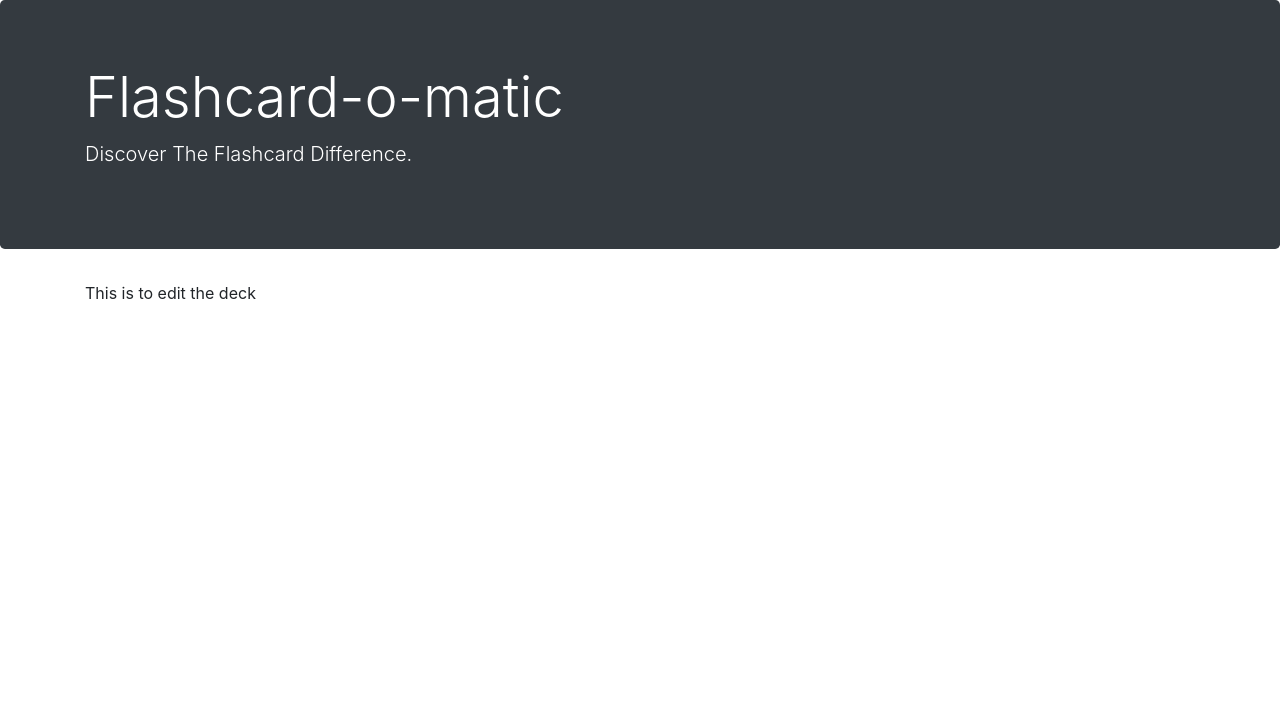
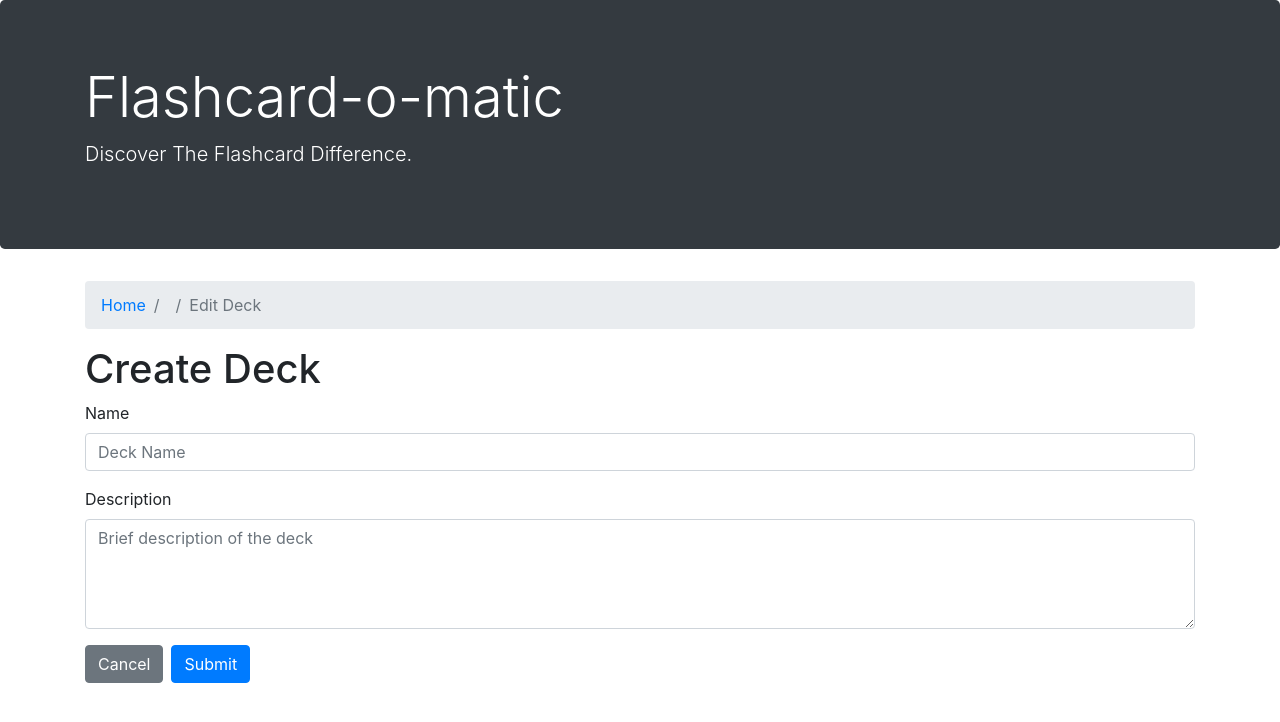
Before and after one commit to Kitkatnik/ks-Flashcards, a React (Create React App) app: page /decks/1/edit in a window 1280 px wide. Shown: the top 722 px of the page. Built offline with nearby package versions, Linux system fonts and the light colour scheme; no server answers; a web font is replaced by a local one.

Commit message:
Create EditDeck component

```diff
--- a/src/Deck/EditDeck.js
+++ b/src/Deck/EditDeck.js
@@ -1,8 +1,88 @@
-// TODO: Show edit deck form already prefilled
+import { Fragment, useEffect, useState } from 'react';
+import { Link, useHistory, useParams, useRouteMatch } from'react-router-dom';
+import { readDeck } from '../utils/api';
 
-const EditDeck = () => {
+const EditDeck = ({deckToUpdate}) => {
+    const history = useHistory();
+    const { deckId } = useParams();
+    const { url } = useRouteMatch();
+
+    const [ deckName, setDeckName ] = useState("");
+    const [ deckDescription, setDeckDescription ] = useState("");
+
+    const onNameChange = (event) => setDeckName(event.target.value)
+    const onDescChange = (event) => setDeckDescription(event.target.value)
+
+    const onSubmitHandler = async (event) => {
+        event.preventDefault();
+        await deckToUpdate({name: deckName, description: deckDescription})
+        history.push(`/decks/${deckId}`);
+    }
+
+    const onCancelHandler = () => {
+        history.goBack();
+    }
+
+    useEffect( () => {
+        const abort = new AbortController();
+        const signal = abort.signal;
+
+        const readingDeck = async() => {
+            const list = await readDeck(deckId, signal);
+            await setDeckName(list.name)
+            await setDeckDescription(list.description)
+        }
+        readingDeck();
+
+        return () => abort.abort();
+    }, [])
+
     return (
-        <p>This is to edit the deck</p>
+        <Fragment>
+            <nav aria-label="breadcrumb">
+                <ol className="breadcrumb">
+                    <li className="breadcrumb-item">
+                        <Link to="/"><span className="oi oi-home"></span> Home</Link>
+                    </li>
+                    <li className="breadcrumb-item">
+                        <Link to={url}>{deckName}</Link>
+                    </li>
+                    <li className="breadcrumb-item active" aria-current="page">Edit Deck</li>
+                </ol>
+            </nav>
+
+            <h1>Create Deck</h1>
+            <form onSubmit={onSubmitHandler}>
+                <div className="form-group">
+                    <label htmlFor="name">Name</label>
+                    <input
+                        type="text"
+                        name="name"
+                        className="form-control"
+                        id="name"
+                        placeholder="Deck Name"
+                        onChange={onNameChange}
+                        value={deckName}
+                    />
+                </div>
+                <div className="form-group">
+                    <label htmlFor="description">Description</label>
+                    <textarea
+                        className="form-control"
+                        id="description"
+                        name="description"
+                        rows="4"
+                        placeholder="Brief description of the deck"
+                        onChange={onDescChange}
+                        value={deckDescription}
+                    ></textarea>
+                </div>
+                <div>
+                    <button onClick={onCancelHandler} className="btn btn-secondary mr-2">Cancel</button>
+                    <button type="submit" className="btn btn-primary">Submit</button>
+                </div>
+            </form>
+        </Fragment>
     )
 }
 
--- a/src/Deck/ViewDeck.js
+++ b/src/Deck/ViewDeck.js
@@ -1,13 +1,15 @@
-import { useEffect } from "react";
+import { useState, useEffect } from "react";
 import { Link, Switch, Route, useParams, useHistory, useRouteMatch } from "react-router-dom";
 import AddCard from "../Cards/AddCard";
 import EditCard from "../Cards/EditCard";
 
-const ViewDeck = ({ cardList, currentDeck, getCurrentDeck, cardToDelete, deckToDelete }) => {
+const ViewDeck = ({ currentDeck, deckToRead, cardToDelete, deckToDelete }) => {
     const history = useHistory();
     const { url } = useRouteMatch();
-    const deckId = useParams().deckId;
-    const { name, description } = currentDeck;
+    const { deckId } = useParams();
+    const { name, description, cards } = currentDeck;
+
+    const [ currentCards, setCurrentCards ] = useState([]);
 
     const onDeckDeleteHandler = () => {
         deckToDelete(deckId);
@@ -18,10 +20,19 @@ const ViewDeck = ({ cardList, currentDeck, getCurrentDeck, cardToDelete, deckToD
         const abort = new AbortController();
         const signal = abort.signal;
 
-        getCurrentDeck(deckId, signal);
+        const setDeckAndCards = async () => {
+            await deckToRead(deckId, signal);
+            console.log(currentDeck);
+            if(cards){
+                setCurrentCards(cards);
+
+                console.log(cards);
+                console.log(currentCards);
+            }
+        }
+        setDeckAndCards();
 
         return () => abort.abort();
-        // eslint-disable-next-line
     }, [])
 
     return (
@@ -45,9 +56,9 @@ const ViewDeck = ({ cardList, currentDeck, getCurrentDeck, cardToDelete, deckToD
                         <button type="button" className="btn btn-danger" onClick={onDeckDeleteHandler}><span className="oi oi-trash"></span></button>
                     </div>
                     <h2>Cards</h2>
-                    {
-                        cardList.length
-                            ? cardList.map((card) => {
+                    {/* {
+                        currentCards.length
+                            ? currentCards.map((card) => {
                                 const { id, front, back } = card;
                                 const onCardDeleteHandler = () => {
                                     cardToDelete(id);
@@ -73,7 +84,7 @@ const ViewDeck = ({ cardList, currentDeck, getCurrentDeck, cardToDelete, deckToD
                                 )
                             })
                             : (<p>Please create a card</p>)
-                    }
+                    } */}
                 </div>
 
             </Route>
--- a/src/Layout/index.js
+++ b/src/Layout/index.js
@@ -10,10 +10,11 @@ import {
 
 import {
   listDecks,
+  readDeck,
+  createDeck,
+  updateDeck,
   deleteDeck,
-  createDeck,
   deleteCard,
-  readDeck
 } from "../utils/api/index";
 
 import Header from "./Header";
@@ -29,20 +30,12 @@ function Layout() {
 
   const [ deckList, setDeckList ] = useState([]);
   const [ currentDeck, setCurrentDeck ] = useState({});
-  const [ cardList, setCardList ] = useState({});
 
   const deckToDelete = async (id) => {
     if(window.confirm("Delete this deck?\n\nYou will not be able to recover it.")){
         await deleteDeck(id);
         deckToList();
     }
-  }
-
-  const cardToDelete = async (id) => {
-    if(window.confirm("Delete this card?\n\nYou will not be able to recover it.")){
-      await deleteCard(id);
-      getCurrentDeck();
-  }
   }
 
   const deckToList = async (signal) => {
@@ -54,15 +47,14 @@ function Layout() {
     }
   }
 
-  const getCurrentDeck = async (id, signal) => {
+  const deckToRead = async (id, signal) => {
     try{
         const list = await readDeck(id, signal);
         setCurrentDeck(list);
-        setCardList(list.cards);
     } catch(error){
         console.log(error);
     }
-}
+  }
 
   const deckToCreate = async (deck) => {
     try {
@@ -71,6 +63,24 @@ function Layout() {
     } catch(error){
       console.log(error);
     }
+  }
+
+  const deckToUpdate = async (updatedDeck) => {
+    try {
+      await updateDeck(updatedDeck);
+      deckToList();
+    } catch(error){
+      console.log(error);
+    }
+  }
+
+  // CARDS
+
+  const cardToDelete = async (id) => {
+    if(window.confirm("Delete this card?\n\nYou will not be able to recover it.")){
+      await deleteCard(id);
+      deckToRead();
+  }
   }
 
   useEffect( () => {
@@ -97,15 +107,14 @@ function Layout() {
             <StudyDeck />
           </Route>
           <Route path="/decks/:deckId/edit">
-            <EditDeck />
+            <EditDeck deckToUpdate={deckToUpdate} />
           </Route>
           <Route path="/decks/:deckId">
             <ViewDeck
-              cardList={cardList}
               currentDeck={currentDeck}
-              getCurrentDeck={getCurrentDeck}
+              deckToRead={deckToRead}
+              deckToDelete={deckToDelete}
               cardToDelete={cardToDelete}
-              deckToDelete={deckToDelete}
             />
           </Route>
           <Route><NotFound /></Route>
```
